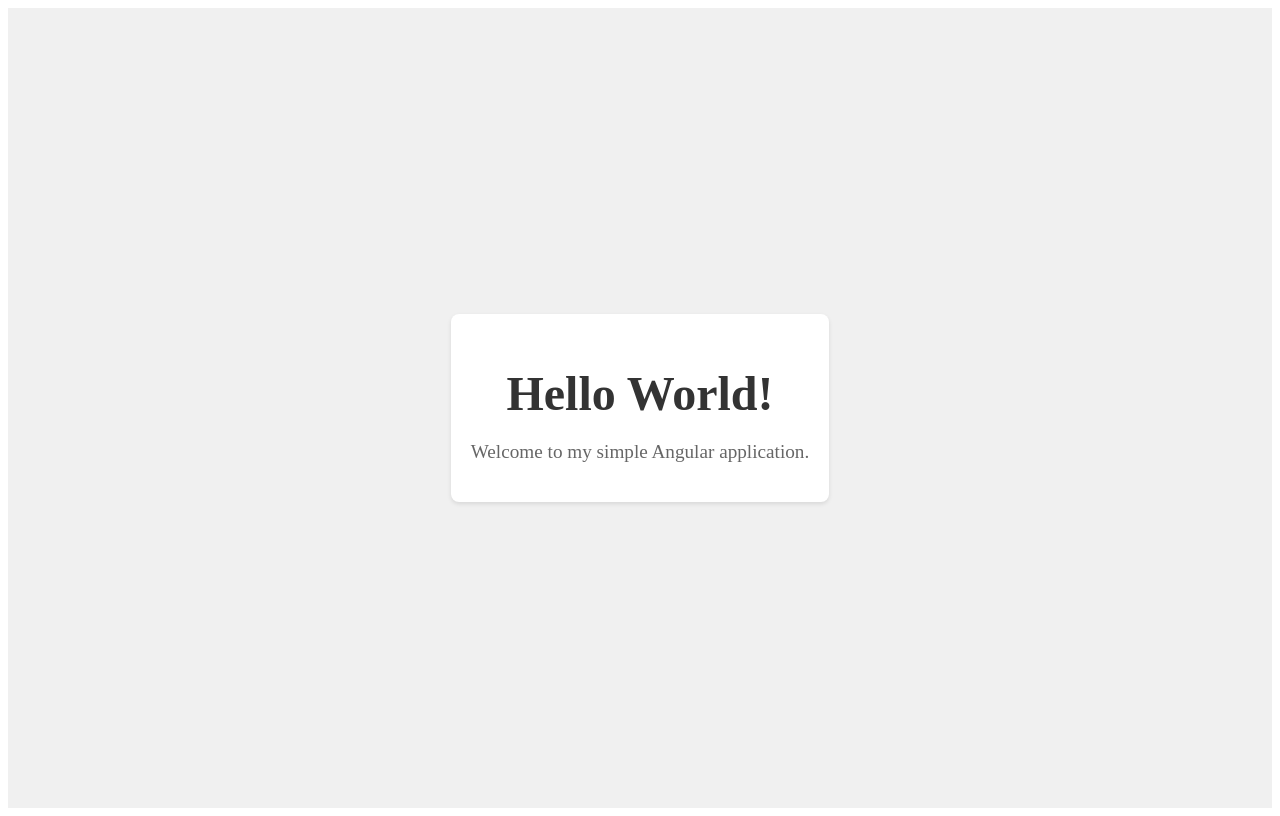
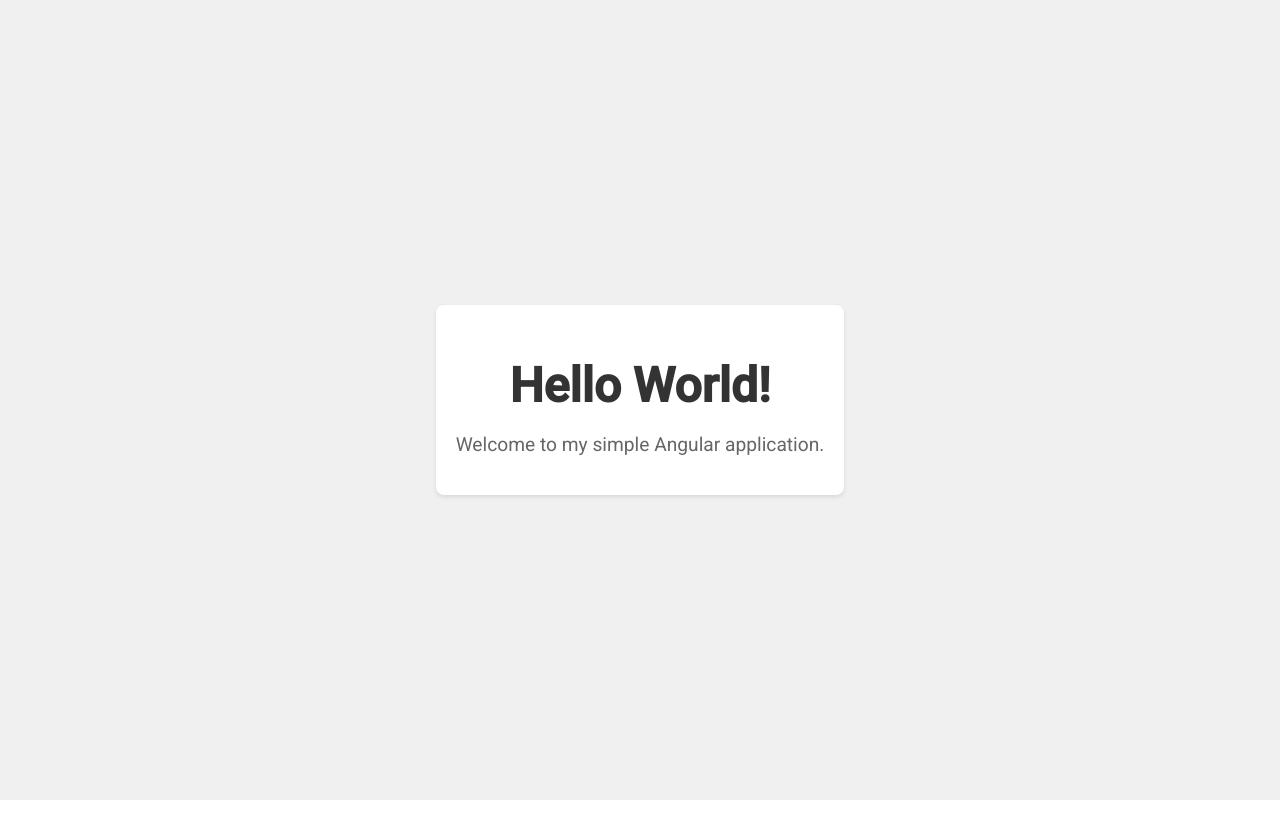
Before and after one commit to Krychuu7th/devops-firebase-gemini, an Angular app in the folder dfg-front/: page / in a window 1280 px wide. Built offline with nearby package versions, Linux system fonts and the light colour scheme.

Commit message:
[ICL-7944] Add material

```diff
--- a/dfg-front/angular.json
+++ b/dfg-front/angular.json
@@ -32,6 +32,7 @@
               }
             ],
             "styles": [
+              "@angular/material/prebuilt-themes/azure-blue.css",
               "src/styles.scss"
             ],
             "scripts": []
@@ -91,6 +92,7 @@
               }
             ],
             "styles": [
+              "@angular/material/prebuilt-themes/azure-blue.css",
               "src/styles.scss"
             ],
             "scripts": []
--- a/dfg-front/package.json
+++ b/dfg-front/package.json
@@ -10,10 +10,12 @@
   },
   "private": true,
   "dependencies": {
+    "@angular/cdk": "^19.2.9",
     "@angular/common": "^19.2.0",
     "@angular/compiler": "^19.2.0",
     "@angular/core": "^19.2.0",
     "@angular/forms": "^19.2.0",
+    "@angular/material": "^19.2.9",
     "@angular/platform-browser": "^19.2.0",
     "@angular/platform-browser-dynamic": "^19.2.0",
     "@angular/router": "^19.2.0",
--- a/dfg-front/src/index.html
+++ b/dfg-front/src/index.html
@@ -6,8 +6,10 @@
   <base href="/">
   <meta name="viewport" content="width=device-width, initial-scale=1">
   <link rel="icon" type="image/x-icon" href="favicon.ico">
+  <link href="https://fonts.googleapis.com/css2?family=Roboto:wght@300;400;500&display=swap" rel="stylesheet">
+  <link href="https://fonts.googleapis.com/icon?family=Material+Icons" rel="stylesheet">
 </head>
-<body>
+<body class="mat-typography">
   <app-root></app-root>
 </body>
 </html>
--- a/dfg-front/src/styles.scss
+++ b/dfg-front/src/styles.scss
@@ -1 +1,4 @@
 /* You can add global styles to this file, and also import other style files */
+
+html, body { height: 100%; }
+body { margin: 0; font-family: Roboto, "Helvetica Neue", sans-serif; }
```
Also changed, not shown: 2 other files (tests, documents, lock files or other folders).
